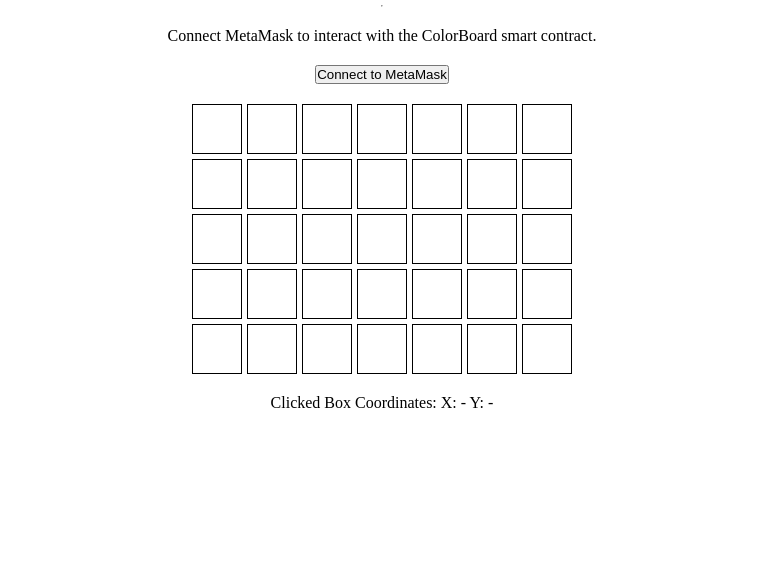
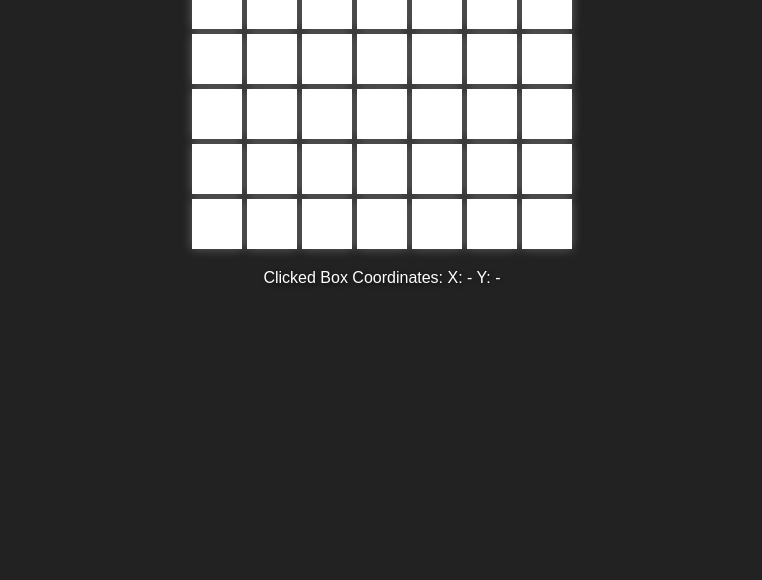
Before and after one commit to samsonajulor/board-dApp, a website: page client/index.html in a window 1280 px wide. Shown: the part 220-800 px from the top of the page, without its empty margins (258-1020 px from the left). Drawn offline with nearby package versions, Linux system fonts and the light colour scheme.

Commit message:
updated the css

```diff
--- a/client/index.html
+++ b/client/index.html
@@ -7,41 +7,88 @@
     <script type="text/javascript" src="https://cdnjs.cloudflare.com/ajax/libs/web3/1.2.7-rc.0/web3.min.js"></script>
     <script src="https://code.jquery.com/jquery-3.6.0.min.js"></script>
     <style>
+        /* Reset CSS */
+        * {
+            margin: 0;
+            padding: 0;
+            box-sizing: border-box;
+        }
+        body {
+            background-color: #222;
+            /* background-image: url('game-background.jpg'); */
+            background-size: cover;
+            background-repeat: no-repeat;
+            font-family: 'Arial', sans-serif;
+            color: #fff;
+            text-shadow: 2px 2px 4px rgba(0, 0, 0, 0.5);
+            display: flex;
+            flex-direction: column;
+            align-items: center;
+            justify-content: center;
+            gap: 20px;
+        }
+
+        h1, p {
+            text-align: center;
+            font-size: 24px;
+        }
+
+        /* Game grid */
+        .grid-container {
+            display: grid;
+            grid-template-columns: repeat(7, 50px);
+            grid-template-rows: repeat(5, 50px);
+            gap: 5px;
+            margin-top: 20px;
+        }
+
+        .grid-item {
+            width: 50px;
+            height: 50px;
+            border: 2px solid #fff;
+            text-align: center;
+            vertical-align: middle;
+            font-size: 18px;
+            transition: transform 0.2s ease-in-out;
+            cursor: pointer;
+            background-color: white;
+            box-shadow: 0 0 10px rgba(255, 255, 255, 0.3);
+        }
+
+        /* Connect button */
+        #connectButton {
+            background-color: #4CAF50;
+            border: none;
+            padding: 10px 20px;
+            font-size: 18px;
+            border-radius: 5px;
+            color: #fff;
+            cursor: pointer;
+            transition: background-color 0.3s;
+        }
+
+        #connectButton:hover {
+            background-color: #45a049;
+        }
+
+        /* Coordinates display */
+        #coordinates {
+            font-size: 16px;
+        }
+
+        /* Result display */
+        #result {
+            font-size: 18px;
+            margin-top: 10px;
+        }
+
      /* reset css */
         * {
             margin: 0;
             padding: 0;
             box-sizing: border-box;
         }
-        /* center everything */
-        html, body {
-            height: 100%;
-            display: flex;
-            flex-direction: column;
-            align-items: center;
-            justify-content: center;
-            /* add space between items */
-            gap: 20px;
 
-        }
-
-        .grid-container {
-            display: grid;
-            grid-template-columns: repeat(7, 50px); /* 7 columns */
-            grid-template-rows: repeat(5, 50px);    /* 5 rows */
-            gap: 5px; /* Gap between grid items */
-        }
-        .grid-item {
-            width: 50px;
-            height: 50px;
-            border: 1px solid #000;
-            text-align: center;
-            vertical-align: middle;
-            font-size: 18px;
-            transition: transform 0.2s ease-in-out;
-            cursor: pointer;
-            animation: none;
-        }
         .grid-item:hover {
             transform: scale(1.05);
         }
```
